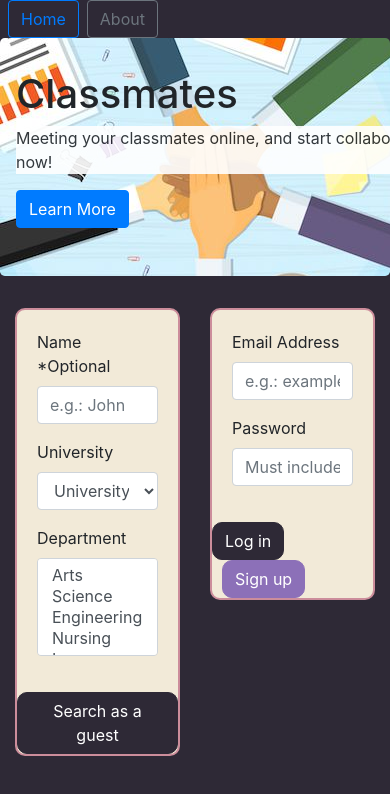
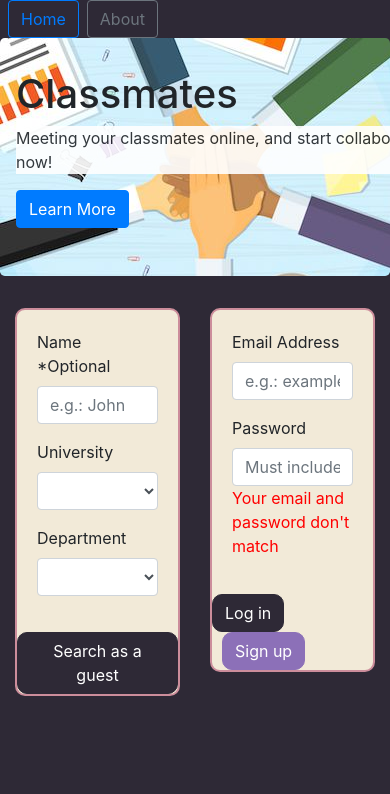
Before and after one commit to Kojon74/Classmates, a React (Create React App) app in the folder frontend/: page / in a window 390 px wide. Shown: the top 794 px of the page. Built offline with nearby package versions, Linux system fonts and the light colour scheme.

Commit message:
buttons made responsive

```diff
--- a/frontend/src/pages/home/Home.js
+++ b/frontend/src/pages/home/Home.js
@@ -14,11 +14,44 @@ import PopUp from './componets/PopUp';
 
   const Home = () => {
 
+    const[emailMatchingCheck, setEmailMatchingCheck] = useState(false);
+    const[showUniError, setShowUniError] = useState(false);
+    const[showDepError, setShowDepError] = useState(false);
     const[showModal, setShowModal] = useState(false);
-
+    const[university, setUniversity] = useState(0);
+    const[department, setDepartment] = useState(0);
+    const[enteredEmail, setEnteredEmail] = useState("");
+    const[enteredPassword, setEnteredPassword] = useState("");
     const ButtonClickHandler = () => {
       setShowModal(true);
     };
+    const universityDropdownHandler = e => {
+      setUniversity(e.target.value)
+    };
+    const departmentDropdownHandler = e => {
+      setDepartment(e.target.value)
+    };
+    const guestInputHandler = () => {
+      if (university==0 && department==0) {
+        setShowUniError(true);
+        setShowDepError(true);
+      } else if (university==0 && department!=0) {
+        setShowUniError(true);
+      } else if (department==0 && university!=0) {
+        setShowDepError(true);
+      } else {
+        window.location.href='/course'
+      }
+    };
+    const emailInputHandler = e => {
+      setEnteredEmail(e.target.value);
+    };
+    const passwordInputHandler = e => {
+      setEnteredPassword(e.target.value);
+    }
+    const LogInHandler = () => {
+
+    }
 
   return (
       <div>
@@ -34,26 +67,30 @@ import PopUp from './componets/PopUp';
                   </Form.Group>
                   <Form.Group controlId="exampleForm.ControlSelect1">
                     <Form.Label>University</Form.Label>
-                    <Form.Control as="select">
-                      <option className="uoc">University of Calgary</option>
-                      <option className="uoa">University of Alberta</option>
-                      <option className="ubc">University of British Clombia</option>
-                      <option>4</option>
-                      <option>5</option>
+                    <Form.Control as="select" value='' onChange={universityDropdownHandler} value={university}>
+                      <option key='blankChoice' hidden value />
+                      <option>University of Calgary</option>
+                      <option>University of Alberta</option>
+                      <option>University of British Clombia</option>
+                      <option>University of Saskatchwan</option>
+                      <option>University of Toronto</option>
                     </Form.Control>
+                    {showUniError && <p className="warning">Make a selection</p>}
                   </Form.Group>
                   <Form.Group controlId="exampleForm.ControlSelect2">
                     <Form.Label>Department</Form.Label>
-                    <Form.Control as="select" multiple>
+                    <Form.Control as="select" value='' onChange={departmentDropdownHandler} value={department}>
+                      <option key='blankChoice' hidden value />
                       <option>Arts</option>
-                      <option>Science</option>
+                      <option>Sciences</option>
                       <option>Engineering</option>
                       <option>Nursing</option>
                       <option>Law</option>
                     </Form.Control>
+                    {showDepError && <p className="warning">Make a selection</p>}
                   </Form.Group>
                 </Form>
-                <Button variant="primary" className="mainPageButton">Search as a guest</Button>
+                <Button variant="primary" className="mainPageButton" onClick={guestInputHandler}>Search as a guest</Button>
               </Card>
             </Col>
             <Col>
@@ -61,15 +98,16 @@ import PopUp from './componets/PopUp';
                 <Form className="form">
                   <Form.Group controlId="exampleForm.ControlInput1">
                     <Form.Label>Email Address</Form.Label>
-                    <Form.Control type="text" placeholder="e.g.: example@email.com" />
+                    <Form.Control type="text" placeholder="e.g.: example@email.com" onChange={emailInputHandler}/>
                   </Form.Group>
                   <Form.Group controlId="exampleForm.ControlInput1">
                     <Form.Label>Password</Form.Label>
-                    <Form.Control type="text" placeholder="Must include numbers" />
+                    <Form.Control type="text" placeholder="Must include numbers" onChange={passwordInputHandler}/>
+                    {!emailMatchingCheck && <p className="warning">Your email and password don't match</p>}
                   </Form.Group>
                 </Form>
                 <div>
-                  <Button variant="primary" className="mainPageButton">Log in</Button>
+                  <Button variant="primary" className="mainPageButton" onClick={LogInHandler}>Log in</Button>
 
                   <Button variant="primary" className="signinformButton" onClick={ButtonClickHandler}>Sign up</Button>
 
@@ -78,7 +116,7 @@ import PopUp from './componets/PopUp';
             </Col>
           </Row>
         </Container>
-        {showModal && <PopUp></PopUp>}
+        {showModal && <PopUp setShowModal={setShowModal}></PopUp>}
       </div>
   );
 };
--- a/frontend/src/pages/home/componets/PopUp.css
+++ b/frontend/src/pages/home/componets/PopUp.css
@@ -4,3 +4,9 @@
   top: 0px;
   left: 20%;
 }
+
+.cancelButton {
+  background-color: #8c70b8;
+  border-color: #8c70b8;
+  border-radius: 10px;
+}
--- a/frontend/src/pages/home/componets/PopUp.js
+++ b/frontend/src/pages/home/componets/PopUp.js
@@ -4,14 +4,18 @@ import Card from './Card';
 import Form from 'react-bootstrap/Form';
 import './PopUp.css';
 
-const PopUp = () => {
+const PopUp = ({setShowModal}) => {
     const submitClickHandler = () => {
 
     }
+    const[university, setUniversity] = useState(0);
+    const[department, setDepartment] = useState(0);
+
     return (
         <div className="popUp">
             <Card>
                 <Form className="form">
+                    <h1>Sign up</h1>
                     <Form.Group controlId="exampleForm.ControlInput1">
                     <Form.Label>First Name</Form.Label>
                     <Form.Control type="text" placeholder="e.g.: John" />
@@ -31,18 +35,18 @@ const PopUp = () => {
                     <Form.Group controlId="exampleForm.ControlSelect1">
                     <Form.Label>University</Form.Label>
                     <Form.Control as="select">
-                        <option className="uoc">University of Calgary</option>
-                        <option className="uoa">University of Alberta</option>
-                        <option className="ubc">University of British Clombia</option>
+                        <option>University of Calgary</option>
+                        <option>University of Alberta</option>
+                        <option>University of British Clombia</option>
                         <option>4</option>
                         <option>5</option>
                     </Form.Control>
                     </Form.Group>
                     <Form.Group controlId="exampleForm.ControlSelect2">
                     <Form.Label>Department</Form.Label>
-                    <Form.Control as="select" multiple>
+                    <Form.Control as="select">
                         <option>Arts</option>
-                        <option>Science</option>
+                        <option>Sciences</option>
                         <option>Engineering</option>
                         <option>Nursing</option>
                         <option>Law</option>
@@ -58,7 +62,8 @@ const PopUp = () => {
                     </Form.Group>
                 </Form>
 
-                <Button variant="primary" className="mainPageButton">Submit</Button>
+                <Button variant="primary" className="mainPageButton" onClick={submitClickHandler}>Submit</Button>
+                <Button variant="primary" className="cancelButton" onClick={() => setShowModal(false)}>Cancel</Button>
 
             </Card>
         </div>
--- a/frontend/src/pages/home/home.css
+++ b/frontend/src/pages/home/home.css
@@ -32,3 +32,8 @@
   position: relative;
   right: 0px;
 }
+
+.warning {
+  color: red;
+  display: inline;
+}
```
